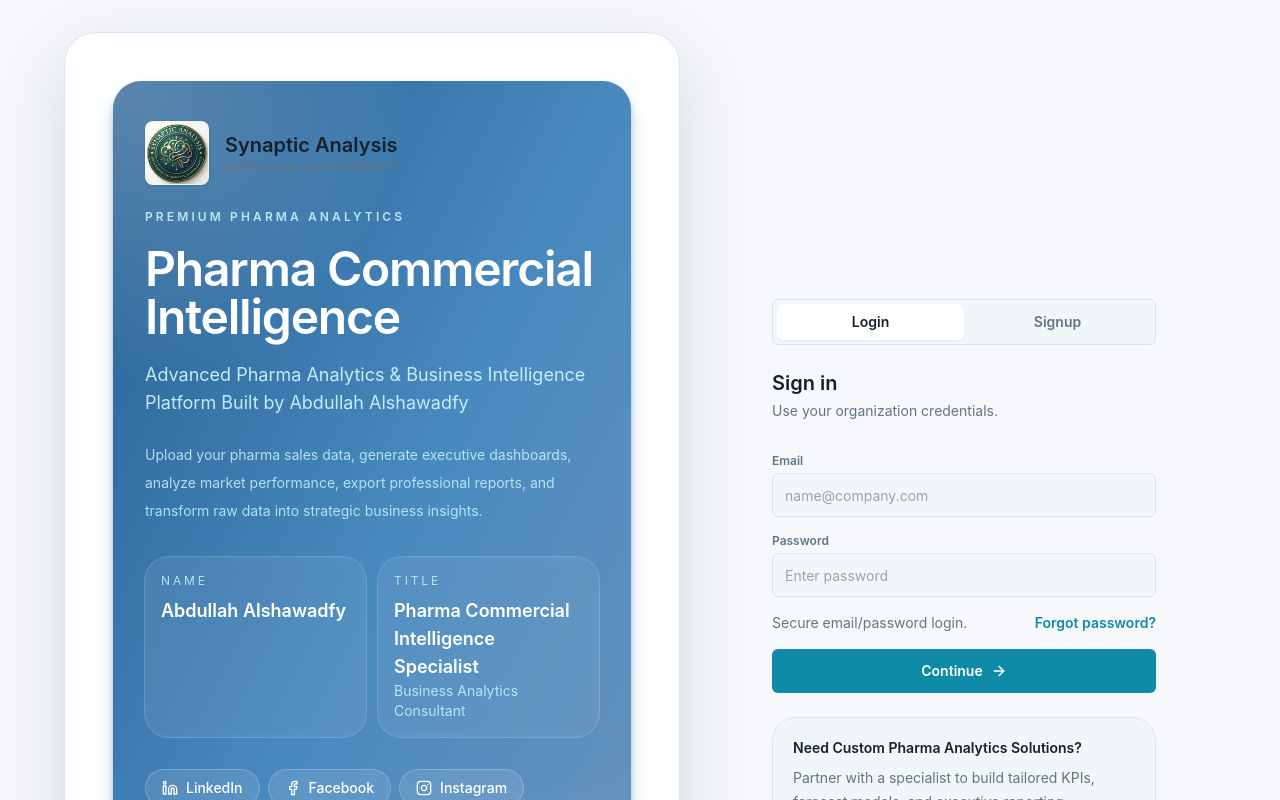
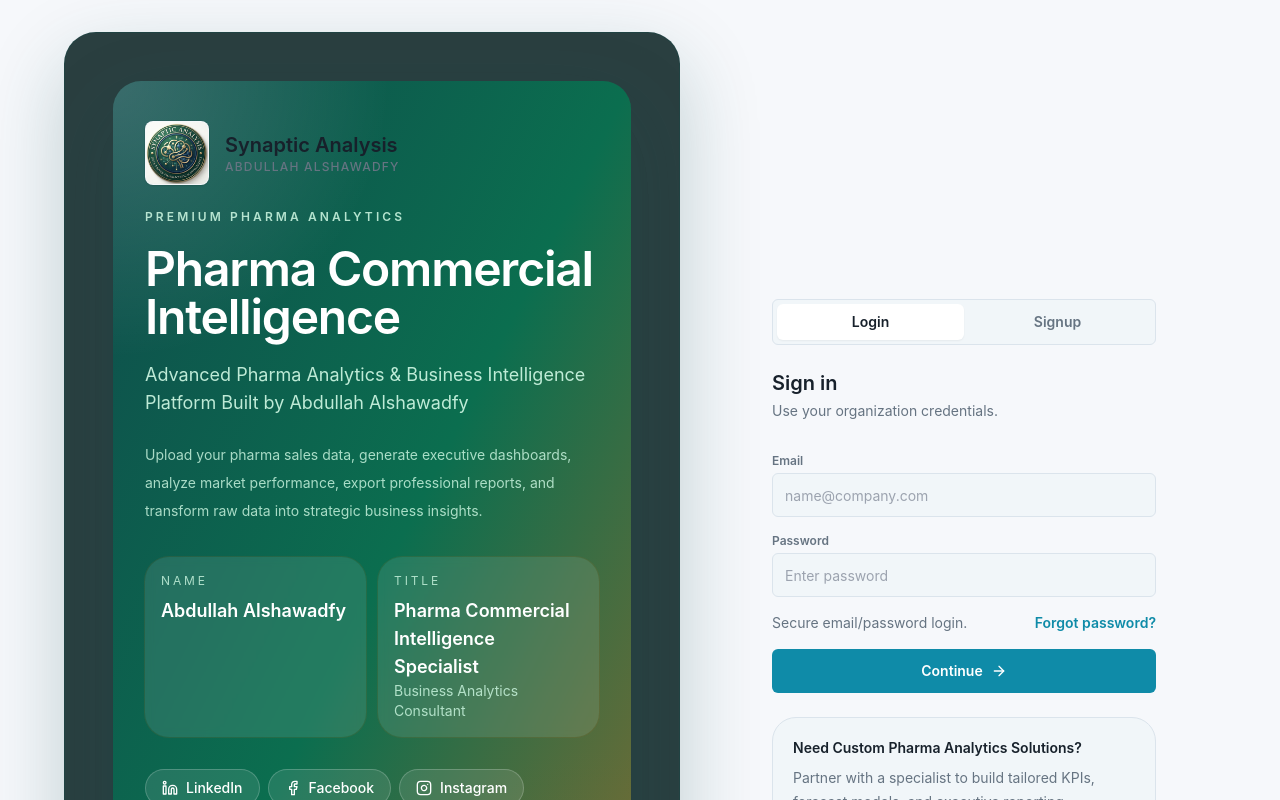
Before and after one commit to abdullah1234575/pharma-commercial-intelligence, a Next.js app: page /login in a window 1280 px wide. Shown: the top 800 px of the page. Built offline with nearby package versions, Linux system fonts and the light colour scheme; no server answers.

Commit message:
Update login hero to Synaptic Analysis brand gradient and premium accent styling

```diff
--- a/app/login/login-client.tsx
+++ b/app/login/login-client.tsx
@@ -90,28 +90,28 @@
   return (
     <main className="min-h-screen bg-[rgb(var(--background))] px-4 py-8 text-[rgb(var(--text))]">
       <div className="mx-auto grid min-h-[calc(100vh-4rem)] max-w-6xl gap-8 lg:grid-cols-[1.1fr_0.9fr] items-center">
-        <section className="overflow-hidden rounded-[2rem] border border-[rgb(var(--border))] bg-white/80 p-8 shadow-executive backdrop-blur-lg backdrop-saturate-150 dark:bg-[#081b33]/80 dark:border-[#22345c] dark:shadow-none lg:p-12">
-          <div className="relative overflow-hidden rounded-[1.75rem] bg-gradient-to-br from-[#0f4f87]/90 via-[#1b6caf]/80 to-[#205c9b]/65 px-8 py-10 text-white shadow-lg shadow-[#0f4f8780]">
-            <div className="absolute inset-0 bg-[radial-gradient(circle_at_top_left,_rgba(255,255,255,0.24),_transparent_26%),_radial-gradient(circle_at_bottom_right,_rgba(255,255,255,0.18),_transparent_30%)]" />
+        <section className="overflow-hidden rounded-[2rem] border border-[#0f4c4c]/30 bg-[#071f1f]/85 p-8 shadow-[0_30px_80px_rgba(15,76,76,0.24)] backdrop-blur-lg backdrop-saturate-150 dark:bg-[#031616]/90 dark:border-[#0b3f3f]/40 lg:p-12">
+          <div className="relative overflow-hidden rounded-[1.75rem] bg-gradient-to-br from-[#0F4C4C] via-[#0B6E4F] to-[#8B6B2E] px-8 py-10 text-white shadow-[0_30px_80px_rgba(15,76,76,0.24)]">
+            <div className="absolute inset-0 bg-[radial-gradient(circle_at_top_left,_rgba(255,255,255,0.18),_transparent_24%),_radial-gradient(circle_at_bottom_right,_rgba(139,107,46,0.18),_transparent_32%)]" />
             <div className="relative max-w-xl">
               <BrandMark variant="login" />
-              <p className="mt-6 text-xs font-semibold uppercase tracking-[0.26em] text-cyan-100/85">Premium Pharma Analytics</p>
+              <p className="mt-6 text-xs font-semibold uppercase tracking-[0.26em] text-emerald-100/85">Premium Pharma Analytics</p>
               <h1 className="mt-5 text-4xl font-semibold leading-tight tracking-tight sm:text-5xl">Pharma Commercial Intelligence</h1>
-              <p className="mt-5 max-w-2xl text-base leading-7 text-cyan-100/90 sm:text-lg">
+              <p className="mt-5 max-w-2xl text-base leading-7 text-emerald-100/90 sm:text-lg">
                 Advanced Pharma Analytics & Business Intelligence Platform Built by Abdullah Alshawadfy
               </p>
-              <p className="mt-6 max-w-2xl text-sm leading-7 text-cyan-100/80">
+              <p className="mt-6 max-w-2xl text-sm leading-7 text-emerald-100/80">
                 Upload your pharma sales data, generate executive dashboards, analyze market performance, export professional reports, and transform raw data into strategic business insights.
               </p>
               <div className="mt-8 grid gap-3 sm:grid-cols-2">
-                <div className="rounded-3xl bg-white/10 p-4 backdrop-blur-sm ring-1 ring-white/20">
-                  <p className="text-xs uppercase tracking-[0.24em] text-cyan-100/80">Name</p>
+                <div className="rounded-3xl bg-white/10 p-4 backdrop-blur-sm ring-1 ring-[#8b6b2e]/20">
+                  <p className="text-xs uppercase tracking-[0.24em] text-emerald-100/80">Name</p>
                   <p className="mt-2 text-lg font-semibold">Abdullah Alshawadfy</p>
                 </div>
-                <div className="rounded-3xl bg-white/10 p-4 backdrop-blur-sm ring-1 ring-white/20">
-                  <p className="text-xs uppercase tracking-[0.24em] text-cyan-100/80">Title</p>
+                <div className="rounded-3xl bg-white/10 p-4 backdrop-blur-sm ring-1 ring-[#8b6b2e]/20">
+                  <p className="text-xs uppercase tracking-[0.24em] text-emerald-100/80">Title</p>
                   <p className="mt-2 text-lg font-semibold">Pharma Commercial Intelligence Specialist</p>
-                  <p className="text-sm text-cyan-100/80">Business Analytics Consultant</p>
+                  <p className="text-sm text-emerald-100/80">Business Analytics Consultant</p>
                 </div>
               </div>
               <div className="mt-8 flex flex-wrap gap-2">
```
